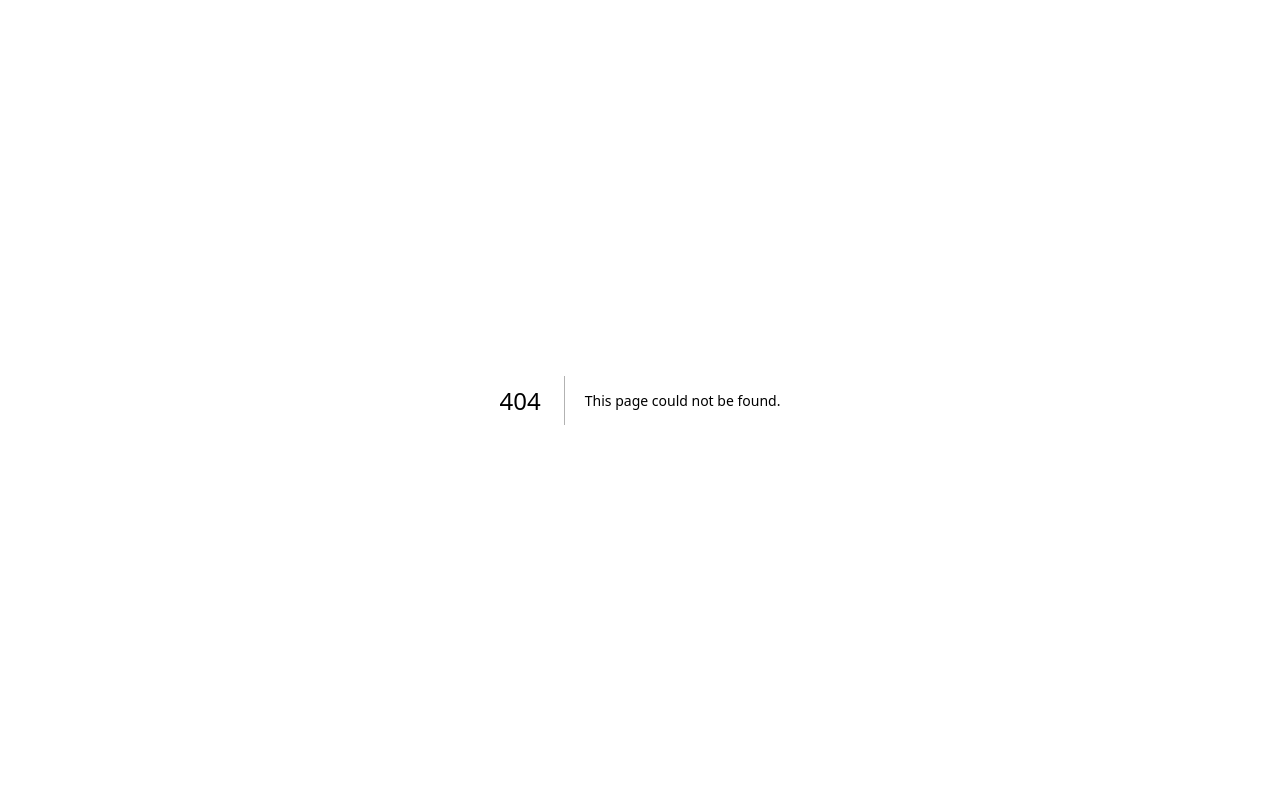
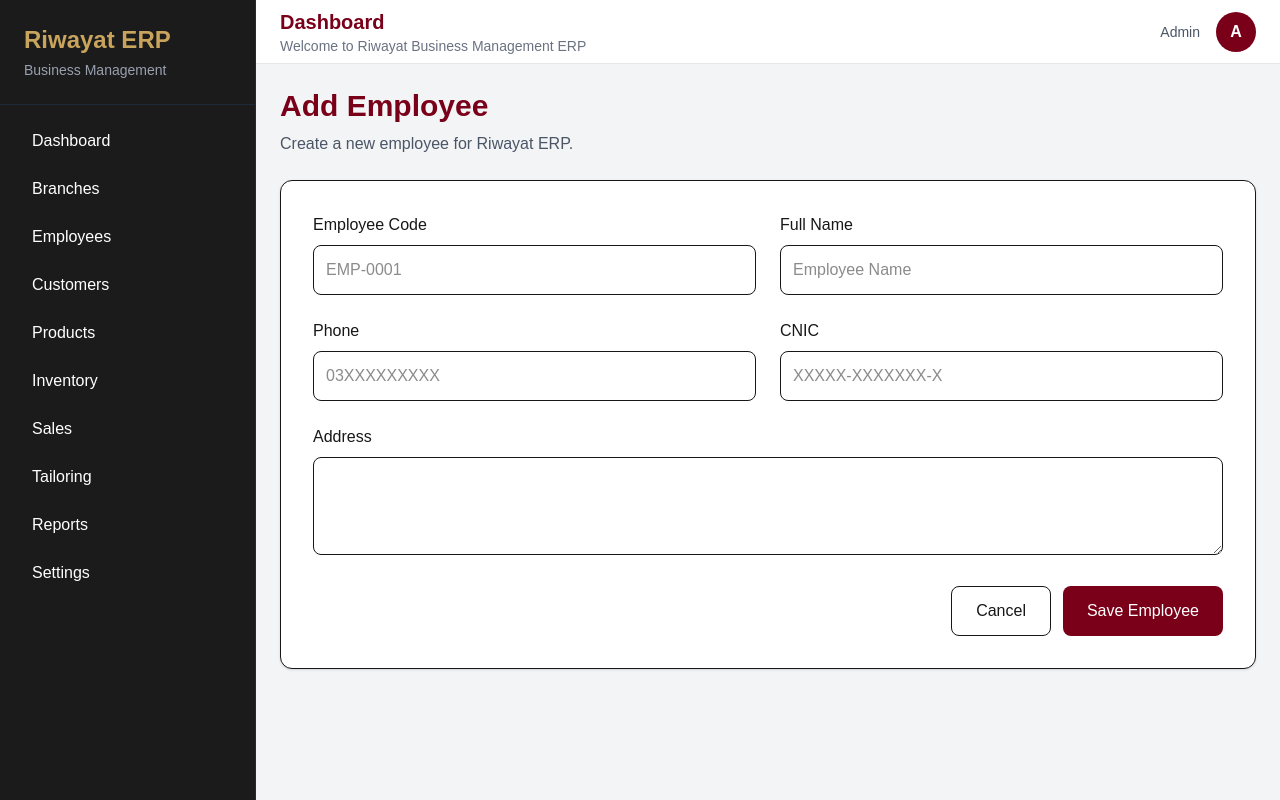
Before and after one commit to Riwayat-classic/riwayat-business-management-erp, a Next.js app: page /dashboard/employees/new in a window 1280 px wide. Before the commit this address had no page. Built offline with nearby package versions, Linux system fonts and the light colour scheme.

Commit message:
Create page.tsx

```diff
--- /dev/null
+++ b/app/(dashboard)/dashboard/employees/new/page.tsx
@@ -0,0 +1,104 @@
+export default function NewEmployeePage() {
+  return (
+    <div className="space-y-6">
+      {/* Page Header */}
+      <div>
+        <h1 className="text-3xl font-bold text-[#7A0019]">
+          Add Employee
+        </h1>
+
+        <p className="mt-2 text-gray-600">
+          Create a new employee for Riwayat ERP.
+        </p>
+      </div>
+
+      {/* Form Card */}
+      <div className="rounded-xl border bg-white p-8 shadow-sm">
+        <form className="grid grid-cols-1 gap-6 md:grid-cols-2">
+
+          {/* Employee Code */}
+          <div>
+            <label className="mb-2 block font-medium">
+              Employee Code
+            </label>
+
+            <input
+              type="text"
+              className="w-full rounded-lg border p-3"
+              placeholder="EMP-0001"
+            />
+          </div>
+
+          {/* Full Name */}
+          <div>
+            <label className="mb-2 block font-medium">
+              Full Name
+            </label>
+
+            <input
+              type="text"
+              className="w-full rounded-lg border p-3"
+              placeholder="Employee Name"
+            />
+          </div>
+
+          {/* Phone */}
+          <div>
+            <label className="mb-2 block font-medium">
+              Phone
+            </label>
+
+            <input
+              type="text"
+              className="w-full rounded-lg border p-3"
+              placeholder="03XXXXXXXXX"
+            />
+          </div>
+
+          {/* CNIC */}
+          <div>
+            <label className="mb-2 block font-medium">
+              CNIC
+            </label>
+
+            <input
+              type="text"
+              className="w-full rounded-lg border p-3"
+              placeholder="XXXXX-XXXXXXX-X"
+            />
+          </div>
+
+          {/* Address */}
+          <div className="md:col-span-2">
+            <label className="mb-2 block font-medium">
+              Address
+            </label>
+
+            <textarea
+              className="w-full rounded-lg border p-3"
+              rows={3}
+            />
+          </div>
+
+          {/* Buttons */}
+          <div className="md:col-span-2 flex justify-end gap-3">
+            <button
+              type="button"
+              className="rounded-lg border px-6 py-3"
+            >
+              Cancel
+            </button>
+
+            <button
+              type="submit"
+              className="rounded-lg bg-[#7A0019] px-6 py-3 text-white"
+            >
+              Save Employee
+            </button>
+          </div>
+
+        </form>
+      </div>
+    </div>
+  );
+}
```
